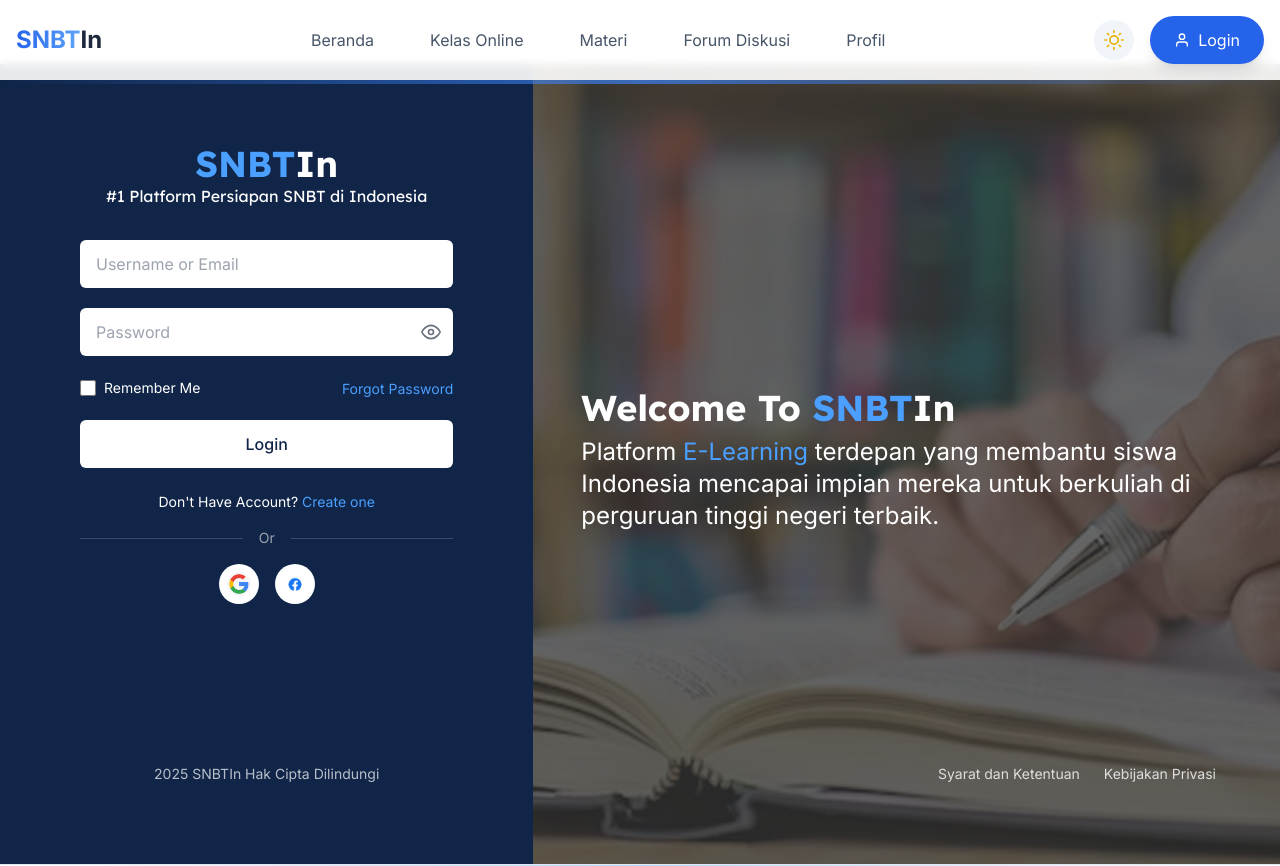
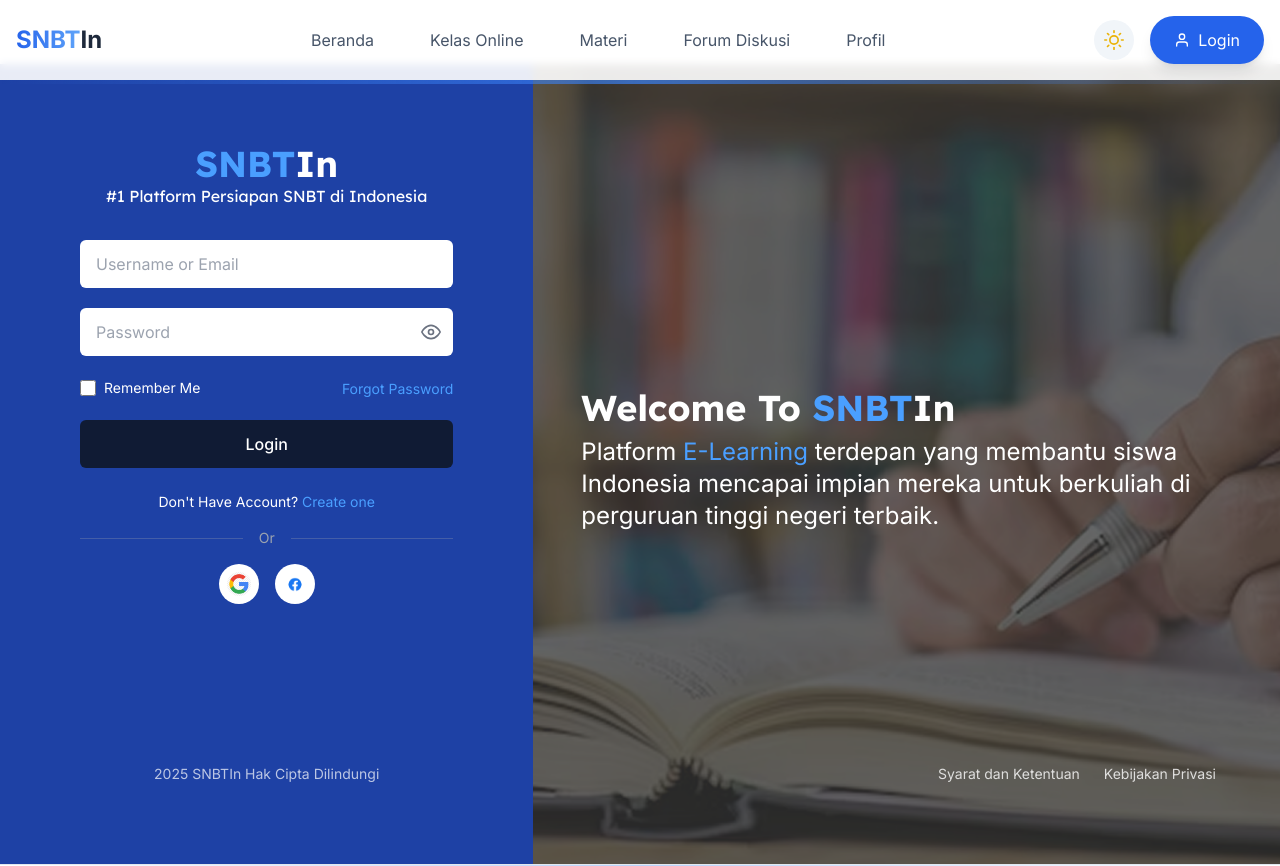
Before and after one commit to Arfazrll/SNBTIn, a Next.js app: page /login in a window 1280 px wide. Shown: the top 866 px of the page. Built offline with nearby package versions, Linux system fonts and the light colour scheme.

Commit message:
darkmode login

```diff
--- a/src/pages/login.tsx
+++ b/src/pages/login.tsx
@@ -26,7 +26,7 @@
 
     try {
       // Simulate API login call
-      await new Promise(resolve => setTimeout(resolve, 1000));
+      await new Promise(resolve => setTimeout(resolve, 2000));
 
       // Example user data - in a real app, this would come from your API response
       const userData = {
@@ -58,7 +58,7 @@
   return (
     <div className="flex min-h-screen">
       {/* Login Form Section (Left) */}
-      <div className="w-full md:w-5/12 bg-[#102548] flex flex-col justify-between p-20">
+      <div className="w-full md:w-5/12 bg-[#1E41A5] dark:bg-[#101B34] flex flex-col justify-between p-20">
         <div className="mx-auto w-full max-w-md">
           {/* Logo */}
           <div className="mb-8 text-center">
@@ -134,7 +134,7 @@
             <button
               type="submit"
               disabled={isLoading}
-              className="w-full py-3 px-4 rounded-md bg-white hover:bg-gray-100 text-[#102548] font-medium transition-colors duration-200"
+              className="w-full py-3 px-4 rounded-md bg-[#101B34] dark:bg-[#1E41A5] text-[#ffffff] dark:text-[#ffffff] font-medium transition-colors duration-200"
             >
               {isLoading ? 'Logging in...' : 'Login'}
             </button>
```
